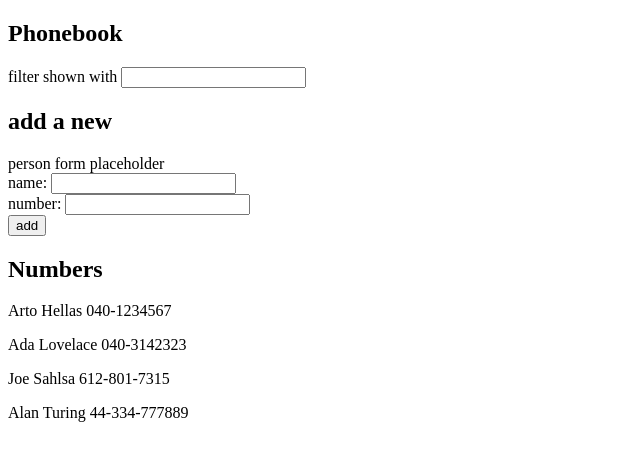
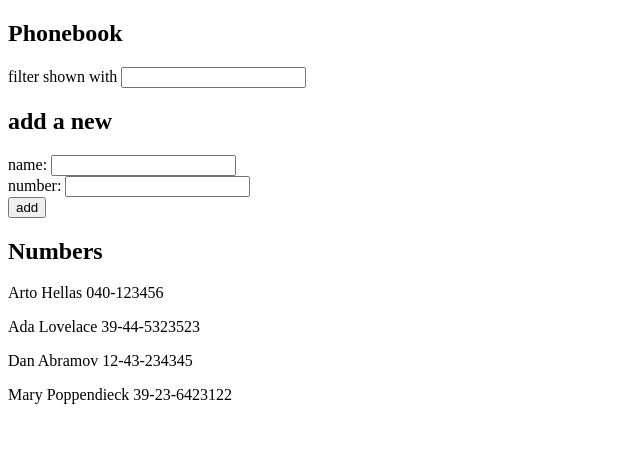
Before and after one commit to jsahlsa/fullstackopen, a React (Vite) app in the folder part2/phonebook/: page / in a window 1280 px wide. Shown: the top 460 px of the page, without its empty margins (0-640 px from the left). Built offline with nearby package versions, Linux system fonts and the light colour scheme; data requests are answered from the project's data file.

Commit message:
finished part 2.11

```diff
--- /dev/null
+++ b/part2/phonebook/db.json
@@ -0,0 +1,23 @@
+{
+    "persons": [{
+            "name": "Arto Hellas",
+            "number": "040-123456",
+            "id": "1"
+        },
+        {
+            "name": "Ada Lovelace",
+            "number": "39-44-5323523",
+            "id": "2"
+        },
+        {
+            "name": "Dan Abramov",
+            "number": "12-43-234345",
+            "id": "3"
+        },
+        {
+            "name": "Mary Poppendieck",
+            "number": "39-23-6423122",
+            "id": "4"
+        }
+    ]
+}
--- a/part2/phonebook/package.json
+++ b/part2/phonebook/package.json
@@ -7,9 +7,11 @@
         "dev": "vite",
         "build": "vite build",
         "lint": "eslint .",
-    "preview": "vite preview"
+        "preview": "vite preview",
+        "server": "json-server -p 3001 db.json"
     },
     "dependencies": {
+        "axios": "^1.13.2",
         "react": "^19.2.0",
         "react-dom": "^19.2.0"
     },
@@ -22,6 +24,7 @@
         "eslint-plugin-react-hooks": "^7.0.1",
         "eslint-plugin-react-refresh": "^0.4.24",
         "globals": "^16.5.0",
+        "json-server": "^1.0.0-beta.3",
         "vite": "^7.2.4"
     }
 }
--- a/part2/phonebook/src/App.jsx
+++ b/part2/phonebook/src/App.jsx
@@ -1,19 +1,23 @@
-import { useState } from 'react'
+import { useState, useEffect } from 'react'
+import axios from 'axios'
 import Filter from './components/Filter'
 import PersonForm from './components/PersonForm'
 import Persons from './components/Persons'
 
 function App() {
-    const [persons, setPersons] = useState([
-        { name: 'Arto Hellas', number: '040-1234567', id: 1 },
-        { name: 'Ada Lovelace', number: '040-3142323', id: 2 },
-        { name: 'Joe Sahlsa', number: '612-801-7315', id: 3 },
-        { name: 'Alan Turing', number: '44-334-777889', id: 4 },
-    ])
+    const [persons, setPersons] = useState()
     const [newName , setNewName] = useState('')
     const [newNumber, setNewNumber] = useState('')
     const [filter, setFilter] = useState('')
     const [filteredPersons, setFilteredPersons] = useState(persons)
+
+    useEffect(() => {
+        axios
+            .get('http://localhost:3001/persons')
+            .then(response => {
+                setPersons(response.data)
+            })
+    }, [])
 
     const handleNameChange = (e) => {
         console.log(e.target.value)
@@ -59,7 +63,7 @@
                 newNumber={newNumber}
             />
             <h2>Numbers</h2>
-            <Persons filter={filter} filteredPersons={filteredPersons} persons={persons} />
+            {persons && <Persons filter={filter} filteredPersons={filteredPersons} persons={persons} />}
         </>
     )
 }
--- a/part2/phonebook/src/components/PersonForm.jsx
+++ b/part2/phonebook/src/components/PersonForm.jsx
@@ -1,7 +1,6 @@
 const PersonForm = ({ onSubmit, onNameChange, newName, onNumberChange, newNumber }) => {
     return (
         <>
-            person form placeholder
             <form onSubmit={onSubmit}>
                 <div>
                     name: <input onChange={onNameChange} value={newName} />
```
Also changed, not shown: 1 other file (tests, documents, lock files or other folders). Lines whose indentation alone changed are shown as unchanged.
